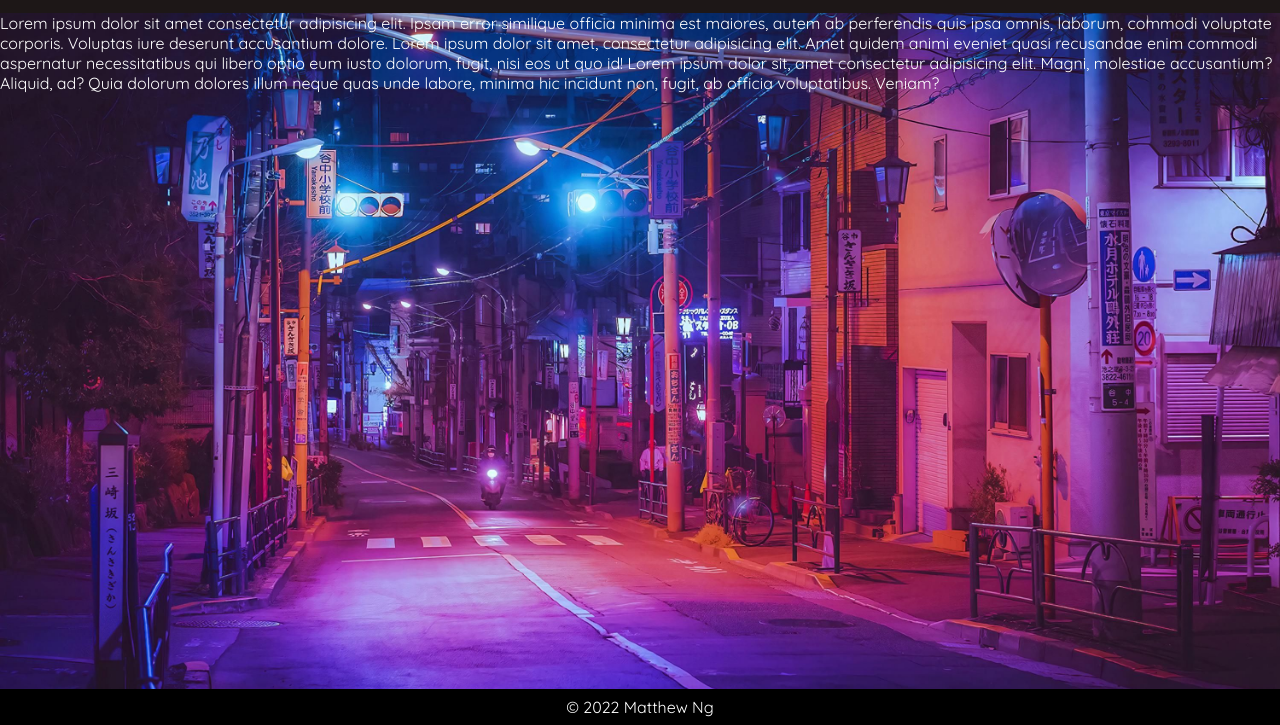
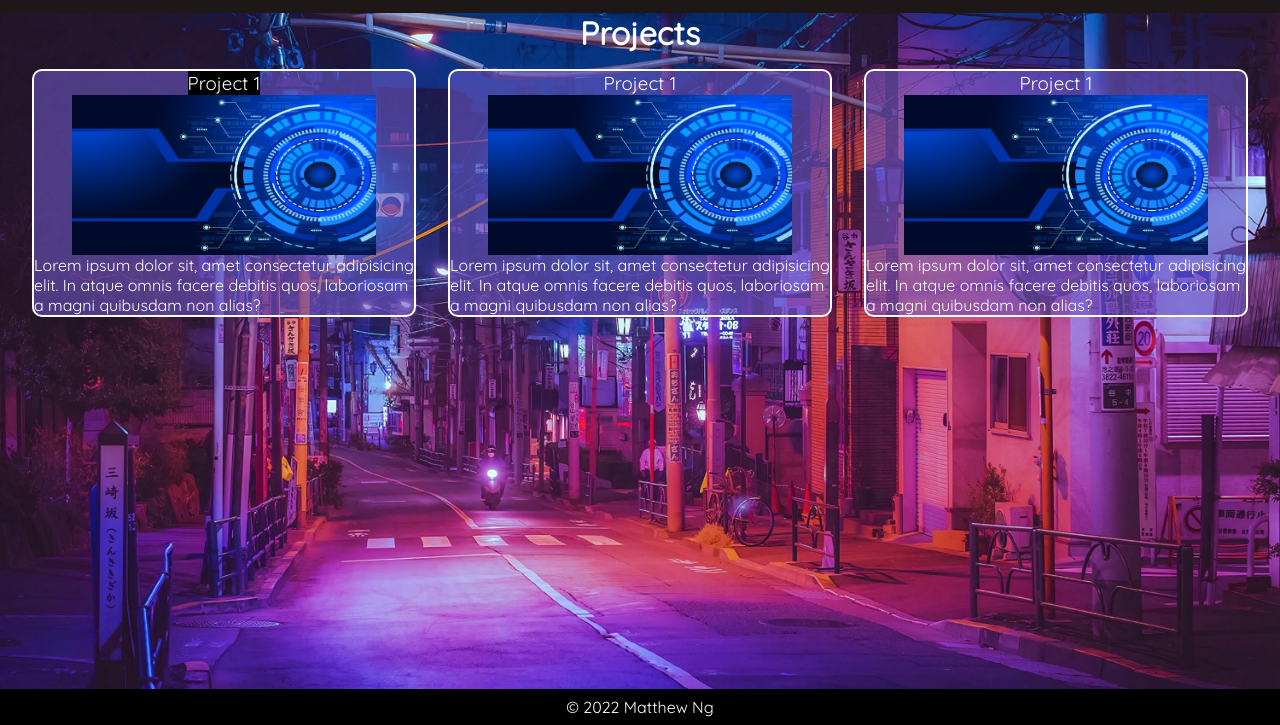
Before and after one commit to matthewngc/MatthewNg_T1A2, a plain HTML site: page projects.html in a window 1280 px wide. Shown: the part 75-800 px from the top of the page. Drawn offline with Linux system fonts and the light colour scheme.

Commit message:
Added Projects page styling

```diff
--- a/projects.html
+++ b/projects.html
@@ -17,11 +17,28 @@
             <a href="blogs.html">Blogs</a>
         </nav>
     </header>
-    <body>
-        Lorem ipsum dolor sit amet consectetur adipisicing elit. Ipsam error similique officia minima est maiores, autem ab perferendis quis ipsa omnis, laborum, commodi voluptate corporis. Voluptas iure deserunt accusantium dolore.
-        Lorem ipsum dolor sit amet, consectetur adipisicing elit. Amet quidem animi eveniet quasi recusandae enim commodi aspernatur necessitatibus qui libero optio eum iusto dolorum, fugit, nisi eos ut quo id!
-        Lorem ipsum dolor sit, amet consectetur adipisicing elit. Magni, molestiae accusantium? Aliquid, ad? Quia dolorum dolores illum neque quas unde labore, minima hic incidunt non, fugit, ab officia voluptatibus. Veniam?
-    </body>
+    <main id="projects_page">
+        <h1>Projects</h1>
+        <article id="projects_container">
+            <div class="project_article">
+                <div class="project_title">
+                    <h3>Project 1</h3>
+                </div>
+                <img class="project_pic" src="/images/project1.jpg" alt="project1">
+                <p>Lorem ipsum dolor sit, amet consectetur adipisicing elit. In atque omnis facere debitis quos, laboriosam a magni quibusdam non alias?</p>
+            </div>
+            <div class="project_article">
+                <h3>Project 1</h3>
+                <img class="project_pic" src="/images/project1.jpg" alt="project1">
+                <p>Lorem ipsum dolor sit, amet consectetur adipisicing elit. In atque omnis facere debitis quos, laboriosam a magni quibusdam non alias?</p>
+            </div>
+            <div class="project_article">
+                <h3>Project 1</h3>
+                <img class="project_pic" src="/images/project1.jpg" alt="project1">
+                <p>Lorem ipsum dolor sit, amet consectetur adipisicing elit. In atque omnis facere debitis quos, laboriosam a magni quibusdam non alias?</p>
+            </div>
+        </article>
+    </main>
     <footer>
         <p>&copy; 2022 Matthew Ng</p>
     </footer>
--- a/style.css
+++ b/style.css
@@ -157,13 +157,13 @@ footer {
 
 /* About me article */
 
-article {
+#aboutme_page {
     display: flex;
     flex-direction: column;
     align-items: center;
 }
 
-article h1 {
+#aboutme_page h1 {
     padding: 1rem;
     font-size: 3rem;
     font-weight: bolder;
@@ -178,24 +178,78 @@ article h1 {
 
 /* Projects page */
 
+#projects_page {
+    display: flex;
+    flex-direction: column;
+    /* justify-content: center; */
+    align-items: center;
+}
+
+#projects {
+    display: flex;
+    flex-direction: column;
+    justify-content: space-around;
+}
+
+.project_article {
+    border: 2px solid white;
+    border-radius: 10px;
+    background:rgba(107, 87, 196, 0.582);
+    display: flex;
+    flex-direction: column;
+    justify-content: center;
+    align-items: center;
+    margin: 1rem;
+}
+
+.project_article img {
+    height: 20vh;
+}
+
+.project_title {
+    background: black;
+}
 
 
+@media screen and (min-width: 768px) {
+    #projects_container {
+        display: flex;
+        flex-direction: row;
+        flex: wrap;
+        justify-content: center;
+    }
+
+    .project_article {
+        display: flex;
+        flex-direction: column;
+        justify-content: center;
+        align-items: center;
+        width: 30vw;
+        height: auto;
+        flex: 1 1 40%;
+        margin: 1rem;
+    }
+
+    .project_pic {
+        height: auto;
+        width: 80%;
+    }
+}
 
 
 
 /* Blog page */
-.blog_container {
+.blog_article {
     border: 1px solid white;
     border-radius: 10px;
     display: flex;
     background: rgba(107, 87, 196, 0.582);
-    /* padding: 1rem; */
     width: 90%;
     height: auto;
     margin: 0.5rem;
 }
 
-.blog_container a {
+.blog_article a {
     text-decoration: underline;
     color: white;
 }
@@ -212,7 +266,7 @@ article h1 {
     align-self: center;
 }
 
-#blog_articles {
+#blog_container {
     display:flex;
     flex-direction: column;
     align-content:space-around;
@@ -233,14 +287,14 @@ article h1 {
 }
 
 @media screen and (min-width: 768px) and (max-width: 1279px) {
-    #blog_articles {
+    #blog_container {
         display:flex;
         flex-direction: row;
         flex-wrap: wrap;
         justify-content: center;
     }
 
-    .blog_container {
+    .blog_article {
         display: flex;
         flex-direction: column;
         justify-content: center;
@@ -263,7 +317,7 @@ article h1 {
 }
 
 @media screen and (min-width:1280px) {
-    #blog_articles {
+    #blog_container {
         display: flex;
         flex-direction: row;
         flex-wrap: wrap;
@@ -271,28 +325,24 @@ article h1 {
         margin: 1.5rem;
     }
 
-    .blog_container {
+    .blog_article {
         display: flex;
         flex-direction: row;
-        /* justify-content: center; */
         align-items: center;
-        /* width: calc(100vw/3);  */
-        height: 30vh;
+        height: 17rem;
         flex: 1 1 30vw;
         overflow: hidden;
     }
 
-    .blog_container a {
+    .blog_article a {
         font-size: 1.2vw;
     }
 
-    .blog_container p {
+    .blog_article p {
         font-size: 0.8vw;
     }
 
     .blog_pic {
-        /* display: flex; */
-        /* flex: 1; */
         height: 18rem;
         width: auto;
         object-fit: contain;
@@ -300,7 +350,5 @@ article h1 {
         border-radius: 10px;
         margin: 0;
         margin-right: 1rem;
-        /* margin-right: 1rem; */
     }
-
 }
```
Also changed, not shown: aboutme.html (+1 -1 lines), blogs.html (+13 -13 lines), images/project1.jpg (added), projects.css (added).
